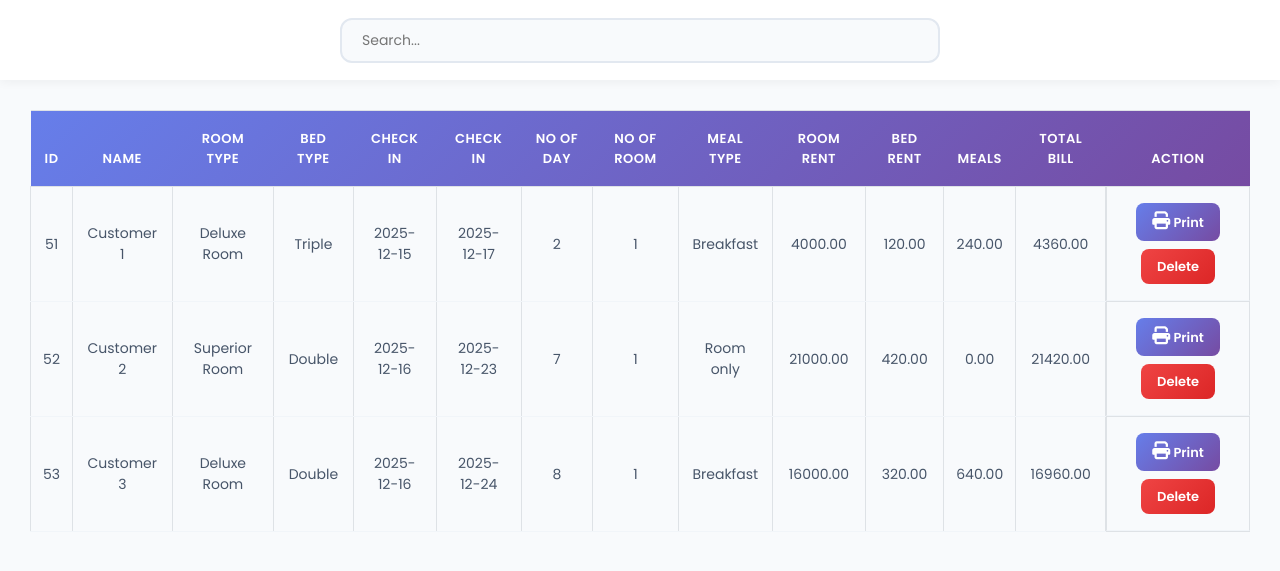
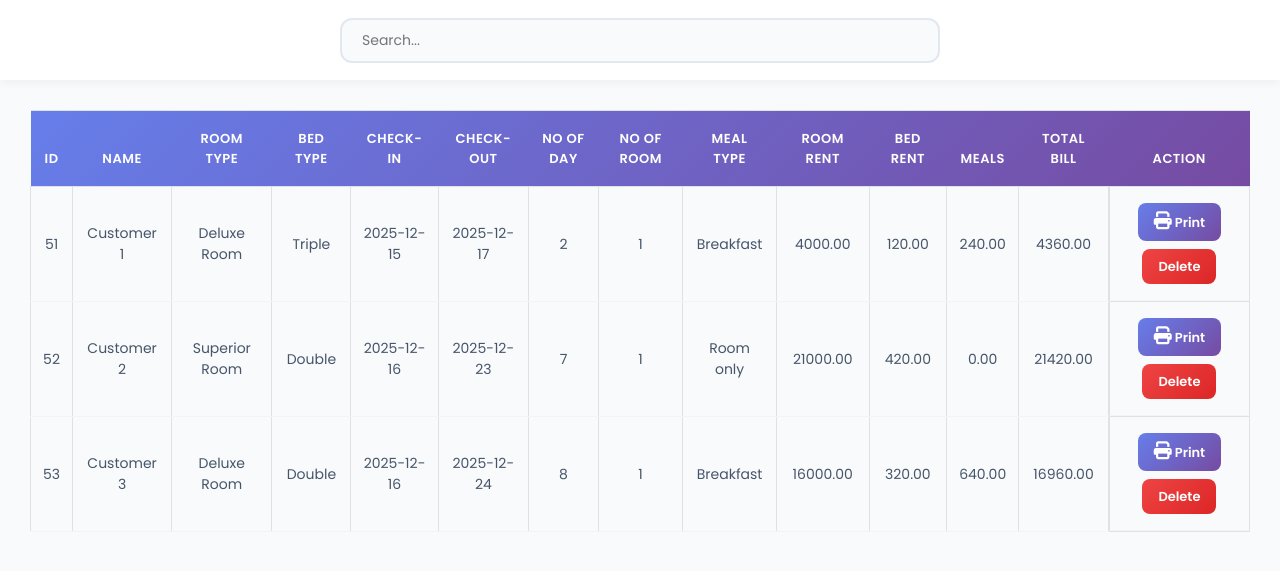
Before and after one commit to loksprog/InnTrack-Hotel, a PHP site: page /hotelmanage_system/admin/payment.php in a window 1280 px wide. Shown: the top 571 px of the page. Run offline with PHP 8.4, Linux system fonts and the light colour scheme; data comes from the database, SQL or seed files in the repository.

Commit message:
chore: cleaned up code for readability

```diff
--- a/admin/payment.php
+++ b/admin/payment.php
@@ -40,8 +40,8 @@
                     <th scope="col">Name</th>
                     <th scope="col">Room Type</th>
                     <th scope="col">Bed Type</th>
-                    <th scope="col">Check In</th>
-                    <th scope="col">Check In</th>
+                    <th scope="col">Check-in</th>
+                    <th scope="col">Check-out</th>
 					<th scope="col">No of Day</th>
                     <th scope="col">No of Room</th>
 					<th scope="col">Meal Type</th>
```
